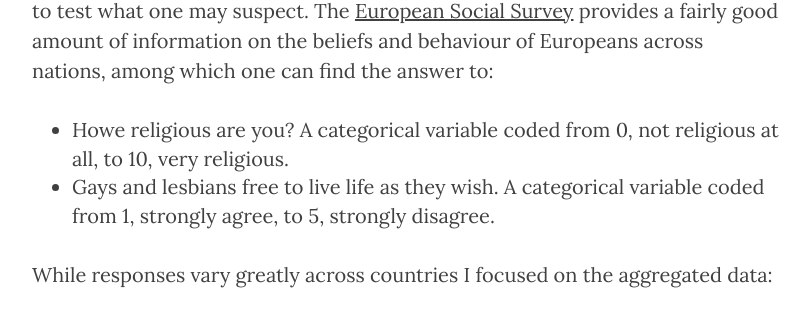
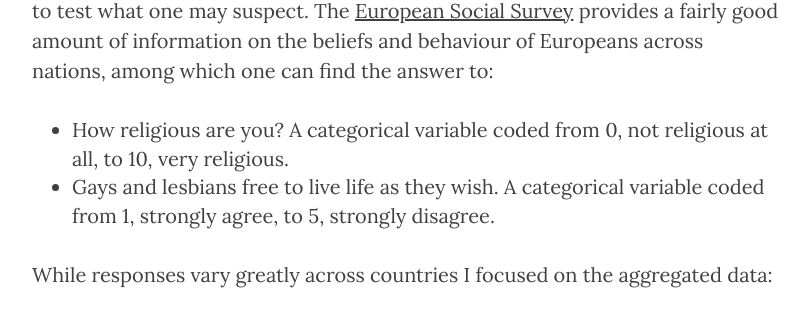
Before and after one commit to jcarlosmayo/jcarlosmayo.github.io, a Jekyll site: the page built from _posts/2014-11-06-religiosity-homosexual-intolerance.markdown, in a window 1280 px wide and 900 px high, scrolled down 537 px. Shown: the part 143-454 px from the top of the window, without its empty margins (233-1042 px from the left). Built offline with Jekyll 4.4.1, drawn with Linux system fonts in a browser that asks for light colours; nearby versions of some CDN libraries.

Commit message:
Update 2014-11-06-religiosity-homosexual-intolerance.markdown

```diff
--- a/_posts/2014-11-06-religiosity-homosexual-intolerance.markdown
+++ b/_posts/2014-11-06-religiosity-homosexual-intolerance.markdown
@@ -11,7 +11,7 @@ header-img: "img/post-religiosity.jpg"
 yet it is better to test what one may suspect. The <a target="_blank" href="http://www.europeansocialsurvey.org">European Social Survey</a>
 provides a fairly good amount of information on the beliefs and behaviour of Europeans across nations, among which one can find the answer to:
 
-* Howe religious are you? A categorical variable coded from 0, not religious at all, to 10, very religious.
+* How religious are you? A categorical variable coded from 0, not religious at all, to 10, very religious.
 * Gays and lesbians free to live life as they wish. A categorical variable coded from 1, strongly agree, to 5, strongly disagree.
 
 
```
